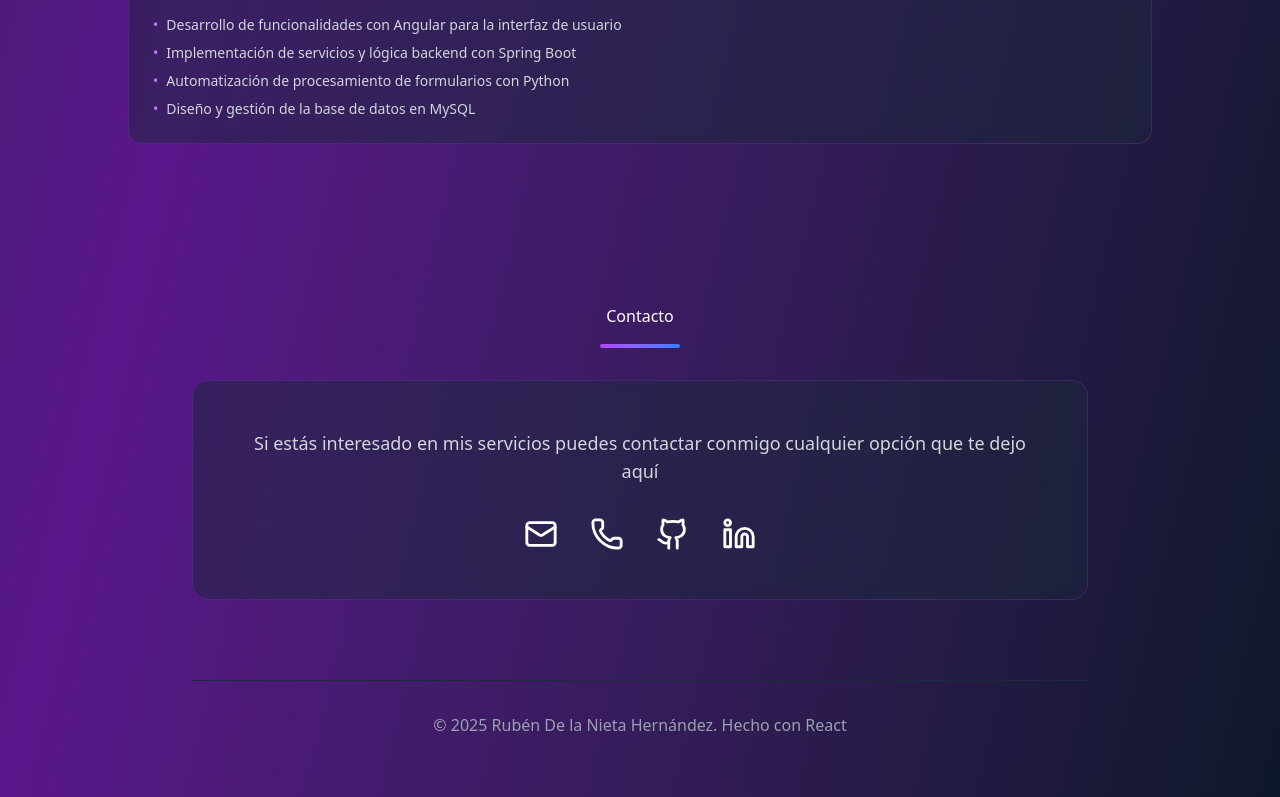
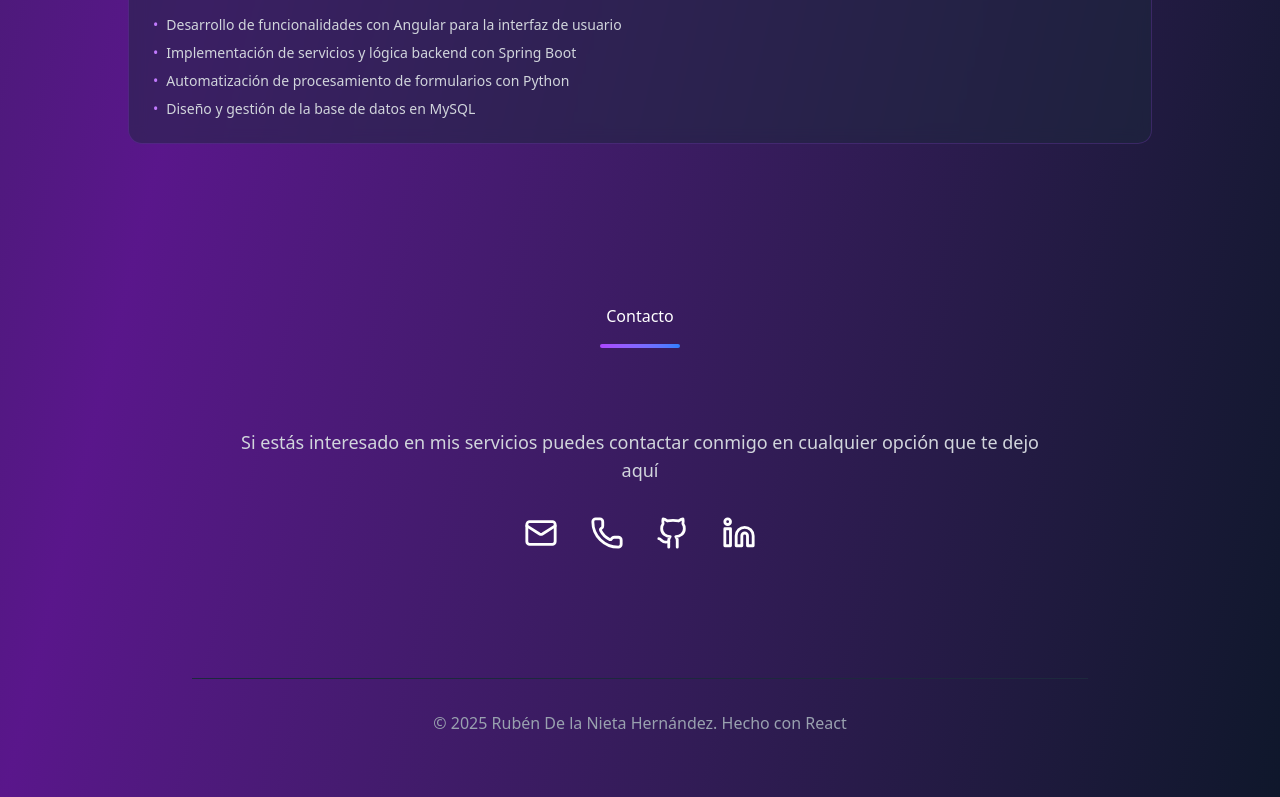
Before and after one commit to rubeen06/Portafolio_2025, a React (Vite) app: page / in a window 1280 px wide. Shown: the part 4513-5310 px from the top of the page. Built offline with nearby package versions, Linux system fonts and the light colour scheme.

Commit message:
cambios en barra de navegacion y contactos

```diff
--- a/src/components/Contact.tsx
+++ b/src/components/Contact.tsx
@@ -36,10 +36,10 @@ export function Contact() {
             initial={{ opacity: 0, scale: 0.9 }}
             animate={inView ? { opacity: 1, scale: 1 } : {}}
             transition={{ delay: 0.2, duration: 0.6 }}
-            className="bg-slate-800/50 backdrop-blur-sm p-12 rounded-2xl border border-purple-500/20"
+            className="bg-slate-800/50 p-12 bg-transparent"
           >
             <p className="text-gray-300 mb-8 text-lg">
-              Si estás interesado en mis servicios puedes contactar conmigo cualquier opción que te dejo aquí
+              Si estás interesado en mis servicios puedes contactar conmigo en cualquier opción que te dejo aquí
             </p>
 
 
--- a/src/components/Navigation.tsx
+++ b/src/components/Navigation.tsx
@@ -29,7 +29,7 @@ export function Navigation() {
       initial={{ y: -100 }}
       animate={{ y: 0 }}
       className={`fixed top-0 left-0 right-0 z-50 transition-all duration-300 ${
-        scrolled ? 'bg-slate-900/95 backdrop-blur-sm shadow-lg' : 'bg-transparent'
+        scrolled ? 'bg-slate-900/95  shadow-lg' : 'bg-transparent'
       }`}
     >
       <div className="max-w-7xl mx-auto px-4 sm:px-6 lg:px-8">
```
